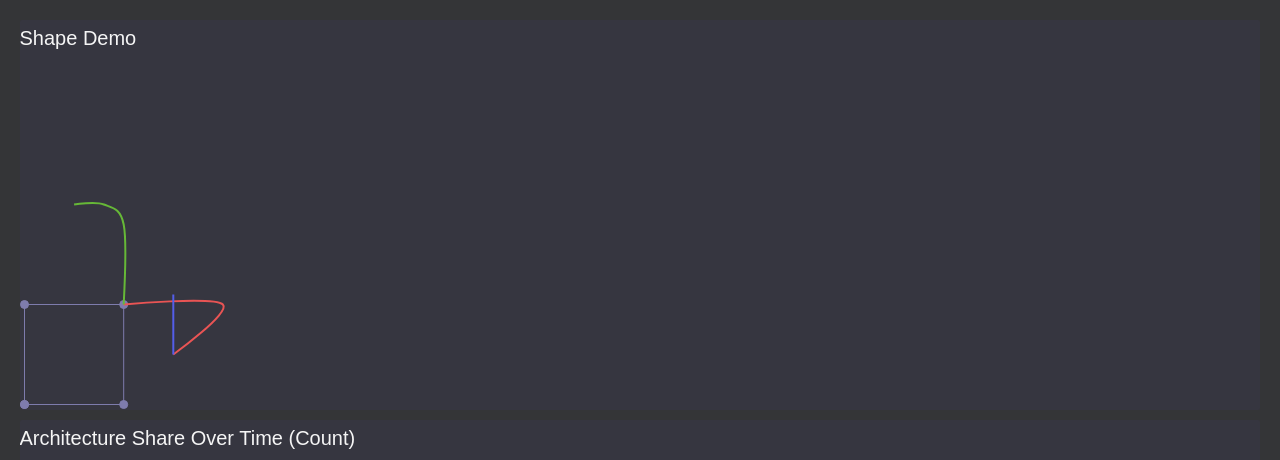
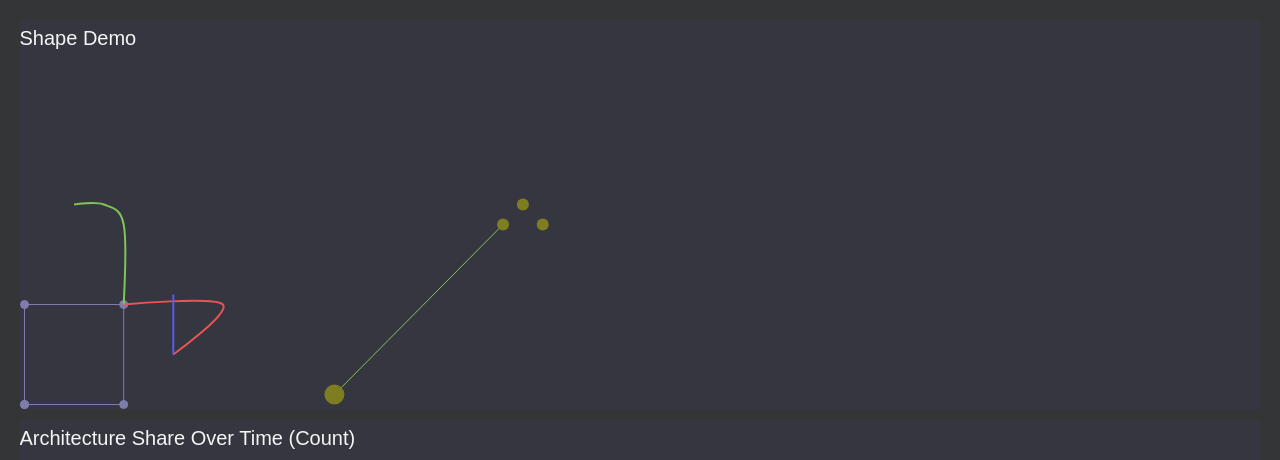
Before and after one commit to jkristia/d3-plot, an Angular app: page / in a window 1280 px wide. Shown: the top 460 px of the page. Built offline with nearby package versions, Linux system fonts and the light colour scheme.

Commit message:
add circle shape

```diff
--- a/src/components/v2/demo-shape/demo-shape.component.scss
+++ b/src/components/v2/demo-shape/demo-shape.component.scss
@@ -12,7 +12,17 @@
             stroke: rgb(84, 94, 233);
         }
         .green-line {
-            stroke: rgb(102, 184, 55);
+            stroke: rgb(127, 196, 87);
+        }
+    }
+    ::ng-deep g.a-circle-group {
+        .green-line {
+            stroke: rgb(127, 196, 87);
+        }
+
+        .small-circle {
+            stroke: none;
+            fill: rgb(126, 126, 33)
         }
     }
 }
--- a/src/components/v2/demo-shape/demo-shape.component.ts
+++ b/src/components/v2/demo-shape/demo-shape.component.ts
@@ -1,5 +1,5 @@
 import { Component } from '@angular/core';
-import { GroupShape, LinearScale, LineSeries, LineShape, PlotBaseComponent, PlotV2, ShapePlot } from '../../../plot';
+import { CircleShape, GroupShape, LinearScale, LineSeries, LineShape, PlotBaseComponent, PlotV2, ShapePlot } from '../../../plot';
 import { PlotMouseHandler } from '../../../plot/v2/plot.mousehandler';
 import { CrossCursor } from '../../../plot/v2/plot.cross-cursor';
 import { Point } from '../../../plot/util';
@@ -57,9 +57,19 @@ export class DemoShapePlotComponent {
 							{ id: 'l1', cssClasses: ['green-line'] }
 						),
 
-					], {
-						id: 'g1', cssClasses: ['a-group', 'foo']
-					})
+					], { id: 'g1', cssClasses: ['a-group', 'foo'] }),
+					new GroupShape([
+						new LineShape(
+							[{ x: 10, y: 10 }, { x: 180, y: 180 } ], { id: 'l1', cssClasses: ['green-line'] }
+						),
+						new CircleShape([
+							{ pos: { x: 10, y: 10 }, radius: 10},
+							{ pos: { x: 180, y: 180 }, radius: 6},
+							{ pos: { x: 200, y: 200 }, radius: 6},
+							{ pos: { x: 220, y: 180 }, radius: 6},
+						], { cssClasses: [ 'small-circle ']})
+					], { id: 'g2', cssClasses: ['a-circle-group'], offset: { x: 300, y: 0} }),
+
 				]),
 			]
 		})
--- a/src/plot/v2/shapes/shape.ts
+++ b/src/plot/v2/shapes/shape.ts
@@ -130,3 +130,63 @@ export class LineShape extends Shape {
 	}
 
 }
+
+export interface CircleShapeOptions extends ShapeOptions {}
+export interface Circle {
+	pos: Point;
+	radius: number
+}
+
+export class CircleShape extends Shape {
+	protected _circles: (Circle | null)[];
+	constructor(circles: (Circle | null)[], options?: CircleShapeOptions) {
+		super(options)
+		this._circles = circles
+	}
+	public initialize(parentElm: D3Selection): this {
+		this._parentElm = parentElm;
+		// this._elm = this._parentElm.append('circle')
+		// this.setOptionsToElm(this._elm);
+
+
+		return this;
+	}
+	public override updateLayout(area: Rect): this {
+
+		if (!this._elm) {
+			this._elm = this._parentElm!
+				.selectAll('.xyz')
+				.data(this._circles)
+				.join(
+					// add new sample points
+					enter => this.appendPoint(enter),
+					// update remaining points
+					update => update
+						.attr('cx', d => this.xPoint(d?.pos || null))
+						.attr('cy', d => this.yPoint(d?.pos || null))
+					,
+				)
+			this.setOptionsToElm(this._elm);
+
+		}
+
+		return this;
+	}
+
+	private appendPoint(points: D3Selection<Circle | null>): D3Selection<Circle | null> {
+		const circle = points.append('circle')
+			.attr('r', d=> d?.radius || 1)
+			.attr('cx', d => this.xPoint(d?.pos || null))
+			.attr('cy', d => this.yPoint(d?.pos || null))
+		return circle;
+	}
+
+
+	private yPoint(point: Point | null): number {
+		return this.scale?.yScale(point?.y || 0) || 0;
+	}
+	private xPoint(point: Point | null): number {
+		return this.scale?.xScale(point?.x || 0) || 0;
+	}
+
+}
```
Also changed, not shown: src/plot/v2/elements/line.ts (indentation only). Lines whose indentation alone changed are shown as unchanged.
